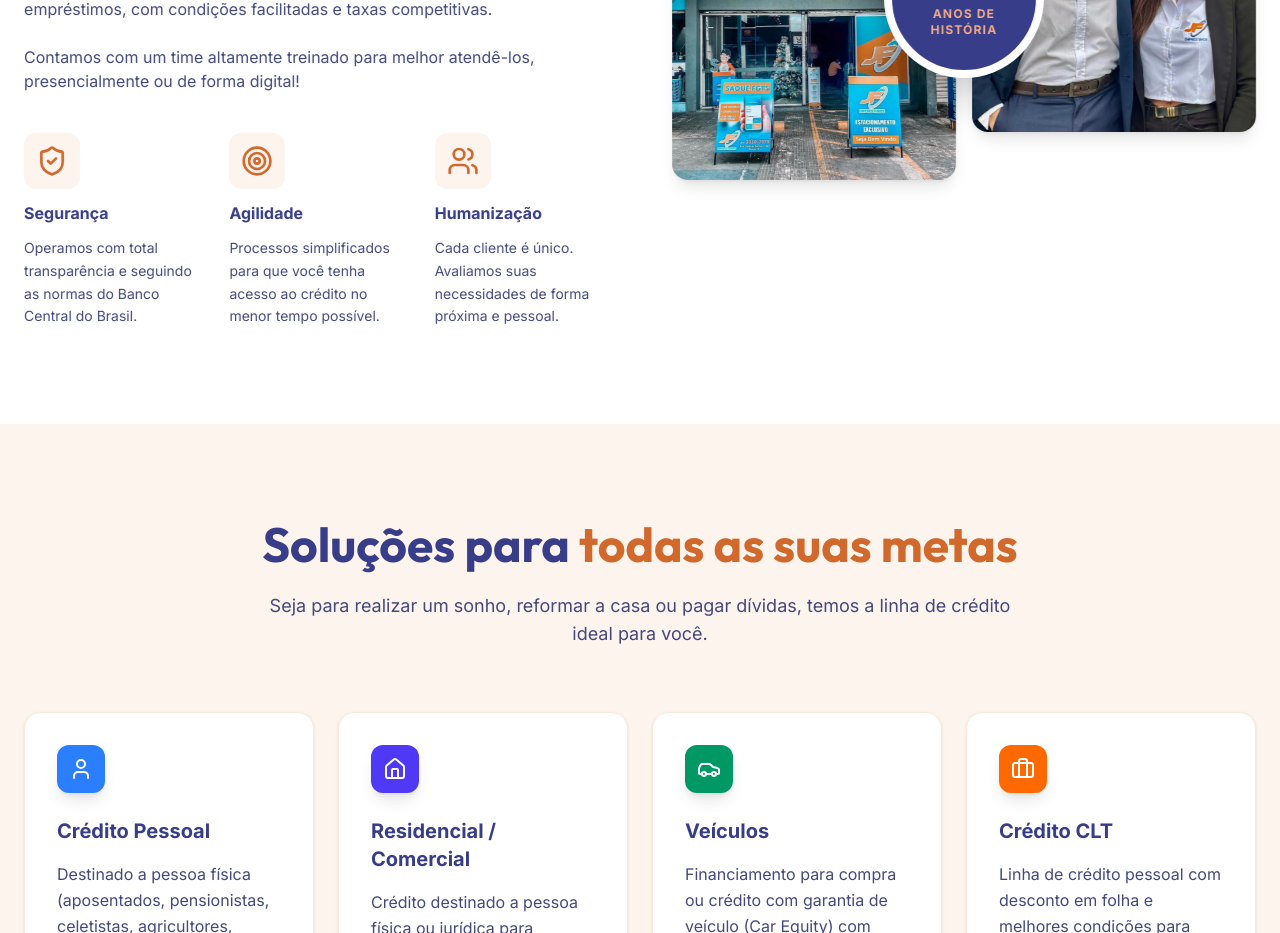
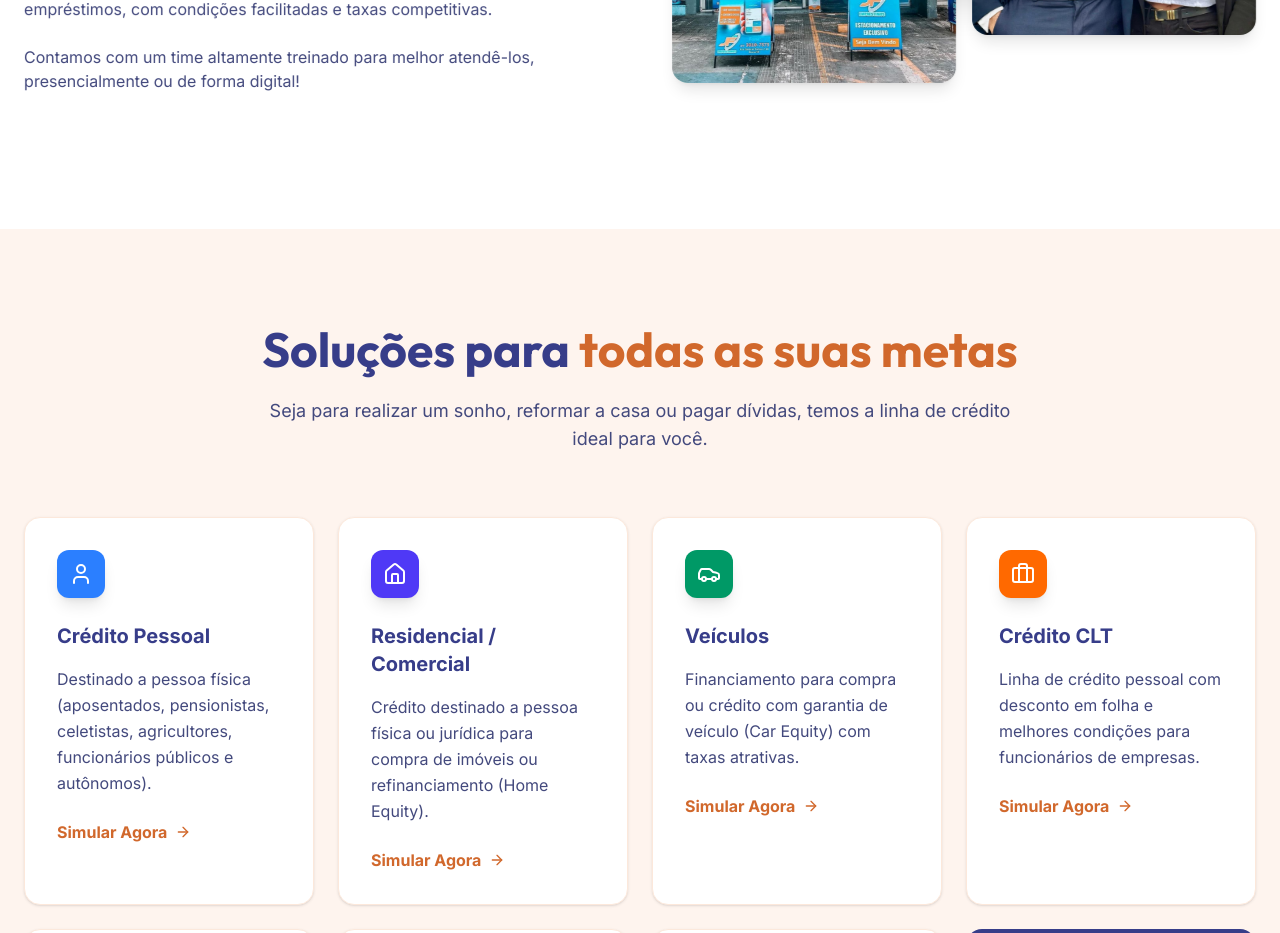
Before and after one commit to admjfemprestimos/jfemprestimos, a React (Vite) app: page / in a window 1280 px wide. Shown: the part 1380-2313 px from the top of the page. Built offline with nearby package versions, Linux system fonts and the light colour scheme.

Commit message:
Remove values text from About section

```diff
--- a/src/components/About.tsx
+++ b/src/components/About.tsx
@@ -1,24 +1,7 @@
 import { motion } from 'motion/react';
-import { ShieldCheck, Target, Users } from 'lucide-react';
 
 export default function About() {
-  const values = [
-    {
-      icon: <ShieldCheck className="w-8 h-8 text-brand-primary" />,
-      title: "Segurança",
-      description: "Operamos com total transparência e seguindo as normas do Banco Central do Brasil."
-    },
-    {
-      icon: <Target className="w-8 h-8 text-brand-primary" />,
-      title: "Agilidade",
-      description: "Processos simplificados para que você tenha acesso ao crédito no menor tempo possível."
-    },
-    {
-      icon: <Users className="w-8 h-8 text-brand-primary" />,
-      title: "Humanização",
-      description: "Cada cliente é único. Avaliamos suas necessidades de forma próxima e pessoal."
-    }
-  ];
+  // Values section removed per user request
 
   return (
     <section id="sobre" className="py-24 bg-white overflow-hidden">
@@ -47,18 +30,6 @@ export default function About() {
               <p>
                 Contamos com um time altamente treinado para melhor atendê-los, presencialmente ou de forma digital!
               </p>
-            </div>
-
-            <div className="grid sm:grid-cols-3 gap-8">
-              {values.map((item, index) => (
-                <div key={index} className="flex flex-col gap-3">
-                  <div className="p-3 bg-brand-50 rounded-xl w-fit">
-                    {item.icon}
-                  </div>
-                  <h3 className="font-bold text-brand-deep">{item.title}</h3>
-                  <p className="text-sm text-brand-muted leading-relaxed">{item.description}</p>
-                </div>
-              ))}
             </div>
           </motion.div>
 
```
